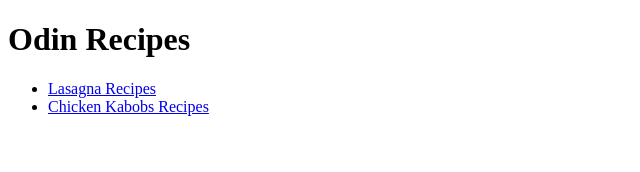
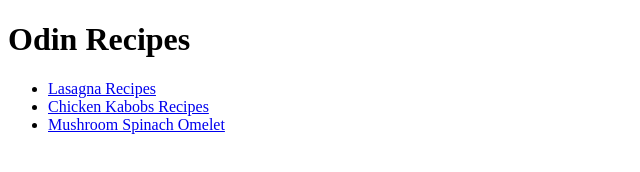
Before and after one commit to Lajyp/odin-recipes, a plain HTML site: page index.html in a window 1280 px wide. Shown: the whole page, without its empty margins (0-640 px from the left). Drawn offline with Linux system fonts and the light colour scheme.

Commit message:
Added a mushroom spinach page

```diff
--- a/index.html
+++ b/index.html
@@ -11,6 +11,7 @@
     <ul>
         <li><a href="./recipes/lasagna.html">Lasagna Recipes</a></li>
         <li><a href="./recipes/chickenkabobs.html">Chicken Kabobs Recipes</a></li>
+        <li><a href="./recipes/omelet.html">Mushroom Spinach Omelet</a></li>
     </ul>
 </body>
 </html>
```
